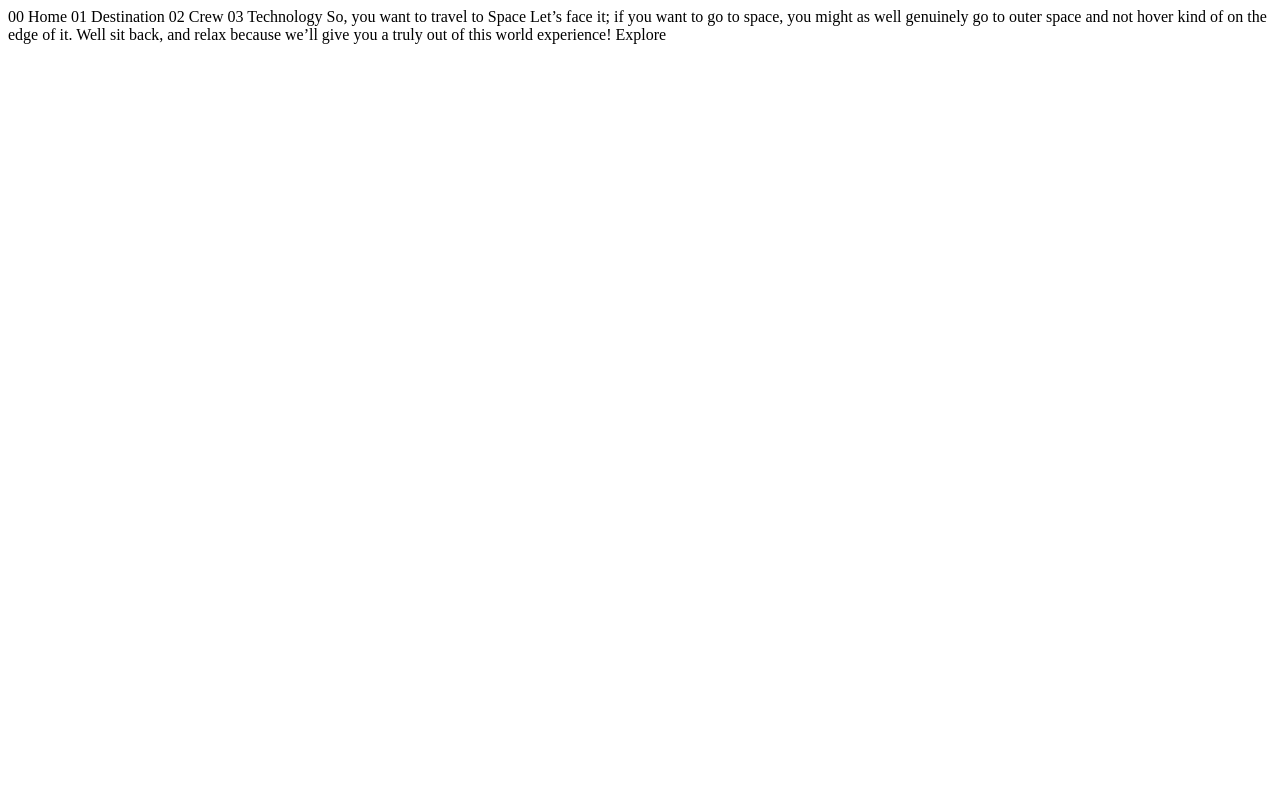
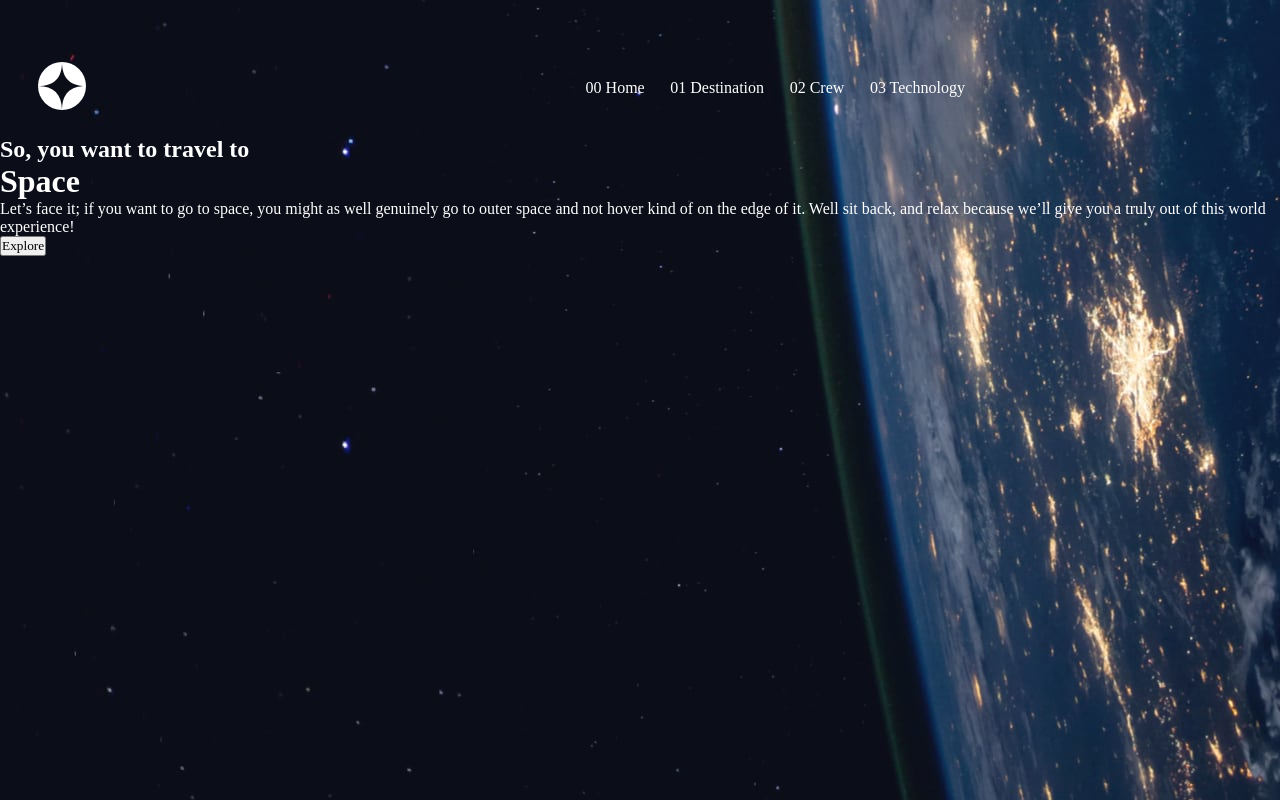
Before and after one commit to ajuliamm/Space-tourism-website, a plain HTML site: page starter-code/index.html in a window 1280 px wide. Drawn offline with Linux system fonts and the light colour scheme; a web font is replaced by a local one.

Commit message:
Add arquivos
foi adicionado o html da página home e iniciado a estilização.

```diff
--- a/starter-code/index.html
+++ b/starter-code/index.html
@@ -1,27 +1,44 @@
 <!DOCTYPE html>
-<html lang="en">
+<html lang="pt-br">
 <head>
   <meta charset="UTF-8">
   <meta name="viewport" content="width=device-width, initial-scale=1.0">
-
+  <link rel="preconnect" href="https://fonts.googleapis.com">
+  <link rel="preconnect" href="https://fonts.gstatic.com" crossorigin>
+  <link href="https://fonts.googleapis.com/css2?family=Barlow+Condensed&family=Bellefair&display=swap" rel="stylesheet">
   <link rel="icon" type="image/png" sizes="32x32" href="./assets/favicon-32x32.png">
-
+  <link rel="stylesheet" href="./styles.css">
   <title>Frontend Mentor | Space tourism website</title>
 </head>
 <body>
+<header>
+  <div id="logo">
+    <img src="./assets/shared/logo.svg" alt="logo">
+  </div>
+  <div id="menu">
+    <nav id="nav">
+      <ul>
+        <li><a href="#"></a>00 Home</li>
+        <li><a href="#"></a>01 Destination</li>
+        <li><a href="#"></a>02 Crew</li>
+        <li><a href="#"></a>03 Technology</li>
+      </ul>
+    </nav>
+  </div>
+</header>
 
-  00 Home
-  01 Destination
-  02 Crew
-  03 Technology
-
-  So, you want to travel to
-  Space
-  Let’s face it; if you want to go to space, you might as well genuinely go to
+<main>
+  <div>
+  <h2>So, you want to travel to</h2>
+  <h1>Space</h1>
+  <p>Let’s face it; if you want to go to space, you might as well genuinely go to
   outer space and not hover kind of on the edge of it. Well sit back, and relax
   because we’ll give you a truly out of this world experience!
-
-  Explore
-
+</p>
+</div>
+<div>
+ <button>Explore</button>
+ </div>
+</main>
 </body>
 </html>
--- /dev/null
+++ b/starter-code/styles.css
@@ -0,0 +1,35 @@
+*{
+    padding: 0;
+    margin: 0;
+    box-sizing: border-box;
+    font-family: 'Barlow Condensed', sans-serif;
+    font-family: 'Bellefair', serif;
+
+}
+body{
+    background-image: url(./assets/home/background-home-desktop.jpg);
+    display: flex;
+    flex-direction: column;
+    color:#ffffff;
+}
+header{
+    align-items: center;
+    height: 96px;
+    width: 95vw;
+    margin: 40px 0 0 3vw;
+    display: flex;
+
+}
+#logo{
+    width:45%;
+}
+#menu{
+    width: 55%;
+}
+#nav ul{
+    display: flex;
+    gap: 2vw;
+}
+#nav li{
+    list-style-type: none;
+}
```
